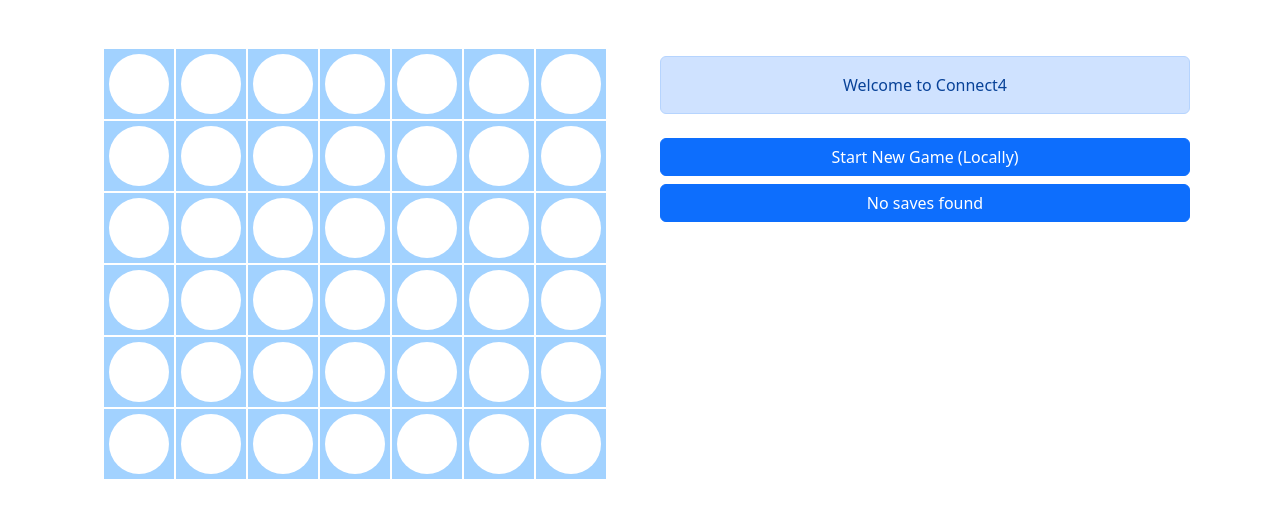
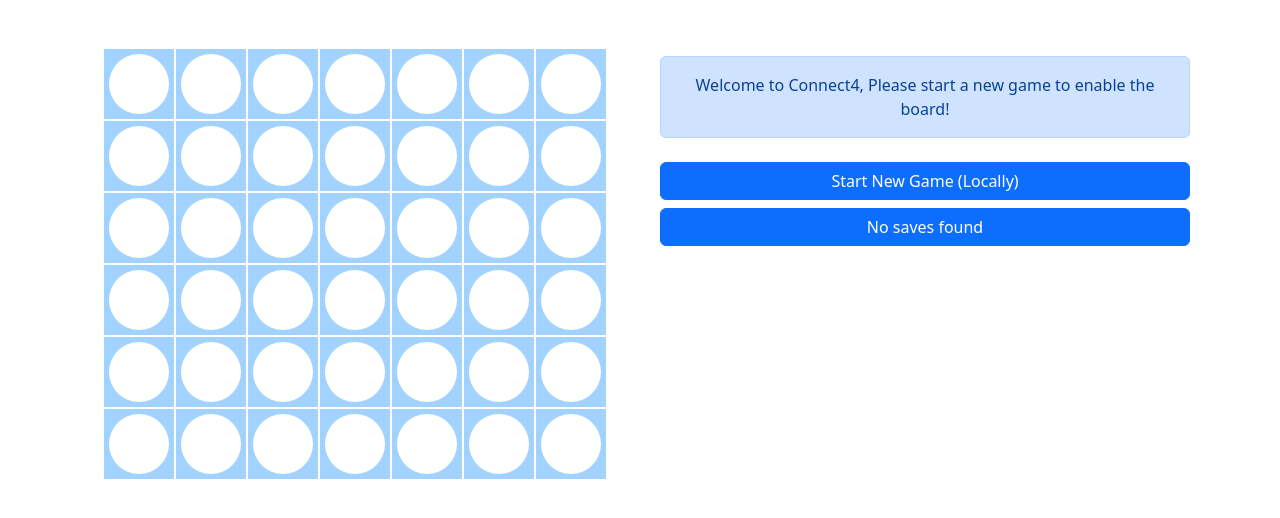
Before and after one commit to toni783/connect4, a Next.js app: page / in a window 1280 px wide. Shown: the top 518 px of the page. Built offline with nearby package versions, Linux system fonts and the light colour scheme; no server answers.

Commit message:
Update BoardSlice.ts
Added more descriptive message on initial message display

```diff
--- a/src/features/board/BoardSlice.ts
+++ b/src/features/board/BoardSlice.ts
@@ -19,7 +19,7 @@
   ],
   isGameOver: false,
   alertMessage: {
-    messageBody: "Welcome to Connect4",
+    messageBody: "Welcome to Connect4, Please start a new game to enable the board!",
     messageVariant: "primary",
   },
   isGameDisabled: true,
```
